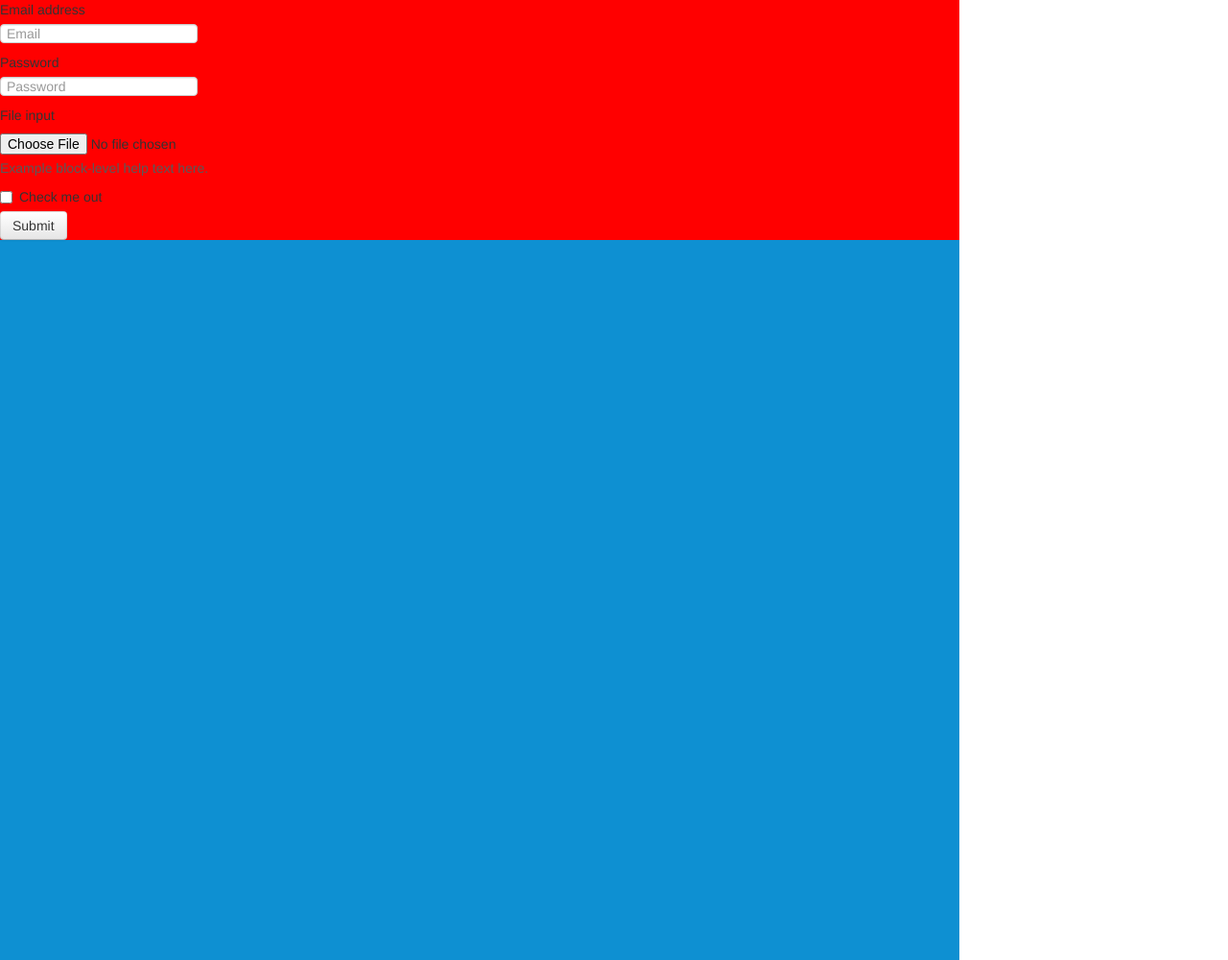
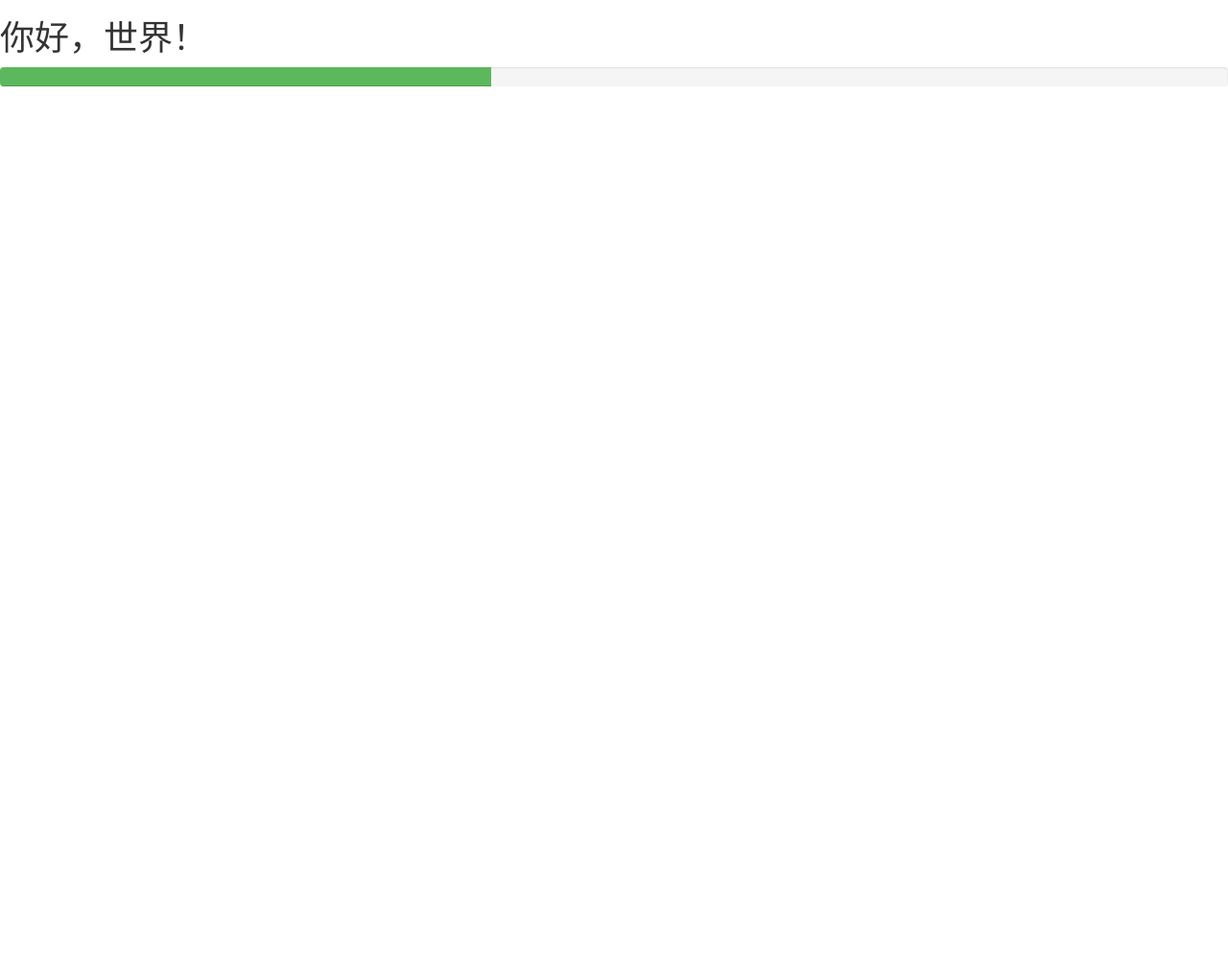
Before and after one commit to CMDXiong/G48, a Django app: template G48/front/templates/home/index1.html in a window 1280 px wide. Shown: the whole page at 96% size. After the commit the page ends 90 px from the top, so only its background shows below. Run offline with Django 3.2, Linux system fonts and the light colour scheme; the template is opened without the code that fills it, so the values that code supplies are empty; some libraries are stand-ins or nearby versions.

Commit message:
关键字表单的修改

```diff
--- a/G48/apps/home/urls.py
+++ b/G48/apps/home/urls.py
@@ -9,5 +9,5 @@ urlpatterns = [
     url(r'^$', views.index, name='index'),
     url(r'^test/', views.test, name='test'),
     url(r'^search_result/', views.search_result, name='search_result'),
-    url(r'^config/$', views.config, name='config'),
+    url(r'^/config/$', views.config, name='config'),
 ]
--- a/G48/apps/home/views.py
+++ b/G48/apps/home/views.py
@@ -11,6 +11,7 @@ import re
 
 import pysvn
 import ConfigParser
+import openpyxl
 
 
 def test(request):
@@ -23,6 +24,7 @@ def search_result(request):
     keyword = request.POST['content']                   # 获取关键字
     keyword = keyword.replace(' ', '')                  # 去掉关键字中的所有空格
     inquiry_mode = request.POST['inquiry_mode']         # 获取查询方式
+    print request.POST['tableType']
     context = {}                                        # 传入到html模板中的数据
     print keyword
     print inquiry_mode
@@ -383,7 +385,7 @@ def config(request):
     # 配置函数
     print '这是itoldskjaf一个测试'
     write_config_file()
-    # update_svn()
+    update_svn()
     return HttpResponse("更新完成")
 
 
--- a/G48/front/src/css/home/index.scss
+++ b/G48/front/src/css/home/index.scss
@@ -67,6 +67,7 @@
         }
       }
   }
+
   .show_excel{
     width: $pageWidth;
     margin: 20px auto;
--- a/G48/front/src/js/index.js
+++ b/G48/front/src/js/index.js
@@ -169,7 +169,7 @@ Test.prototype.run = function () {
     console.log("xxxx");
     var str = '<p style="color: red"> 测试 </p>';
 
-    document.getElementById('test').innerHTML = str;
+    // document.getElementById('test').innerHTML = str;
 };
 
 $(function () {
--- a/G48/front/templates/base/front_base.html
+++ b/G48/front/templates/base/front_base.html
@@ -7,9 +7,9 @@
     <title>{% block title %}{% endblock %}</title>
     <link rel="stylesheet" href="//at.alicdn.com/t/font_743039_6eebyf20ccn.css">
     <script src="{% static 'js/jquery-3.3.1.min.js' %}"></script>
-    <link rel="stylesheet" href={%  static 'css/bootstrap.min.css' %}>
-    <link rel="stylesheet" href={%  static 'css/bootstrap-responsive.min.css' %}>
-    <script src="{% static 'js/bootstrap.min.js' %}"></script>
+{#    <link rel="stylesheet" href={%  static 'css/bootstrap.min.css' %}>#}
+{#    <link rel="stylesheet" href={%  static 'css/bootstrap-responsive.min.css' %}>#}
+{#    <script src="{% static 'js/bootstrap.min.js' %}"></script>#}
     {% block head %}{% endblock %}
 </head>
 <body>
--- a/G48/front/templates/home/index1.html
+++ b/G48/front/templates/home/index1.html
@@ -1,38 +1,32 @@
-<link rel="stylesheet" href={%  static 'css/bootstrap.min.css' %}>
-<link rel="stylesheet" href={%  static 'css/bootstrap-responsive.min.css' %}>
+<!DOCTYPE html>
+<html lang="zh-CN">
+  <head>
+
+    <!-- 上述3个meta标签*必须*放在最前面，任何其他内容都*必须*跟随其后！ -->
+    <title>Bootstrap 101 Template</title>
+
+    <!-- Bootstrap -->
+
+      <!-- HTML5 shim 和 Respond.js 是为了让 IE8 支持 HTML5 元素和媒体查询（media queries）功能 -->
+      <!-- 警告：通过 file:// 协议（就是直接将 html 页面拖拽到浏览器中）访问页面时 Respond.js 不起作用 -->
+      <!--[if lt IE 9]>
+      <script src="https://cdn.bootcss.com/html5shiv/3.7.3/html5shiv.min.js"></script>
+      <script src="https://cdn.bootcss.com/respond.js/1.4.2/respond.min.js"></script>
+    <![endif]-->
+      <!-- jQuery (Bootstrap 的所有 JavaScript 插件都依赖 jQuery，所以必须放在前边) -->
+      <!-- 加载 Bootstrap 的所有 JavaScript 插件。你也可以根据需要只加载单个插件。 -->
+      <link href="https://cdn.bootcss.com/bootstrap/3.3.7/css/bootstrap.min.css" rel="stylesheet">
       <script src="https://cdn.bootcss.com/jquery/1.12.4/jquery.min.js"></script>
-    <!-- 加载 Bootstrap 的所有 JavaScript 插件。你也可以根据需要只加载单个插件。 -->
       <script src="https://cdn.bootcss.com/bootstrap/3.3.7/js/bootstrap.min.js"></script>
-
-<!DOCTYPE html>
-<html lang="en">
-<head>
-    <meta charset="UTF-8">
-    <title>Title</title>
   </head>
   <body>
-    <div style="width: 1000px; height: 1000px; background: #0e90d2">
-        <form style="background: red">
-            <div class="form-group">
-                <label for="exampleInputEmail1">Email address</label>
-                <input type="email" class="form-control" id="exampleInputEmail1" placeholder="Email">
+    <h1>你好，世界！</h1>
+
+
+    <div class="progress">
+  <div class="progress-bar progress-bar-success" role="progressbar" aria-valuenow="40" aria-valuemin="0" aria-valuemax="100" style="width: 40%">
+    <span class="sr-only">40% Complete (success)</span>
   </div>
-            <div class="form-group">
-                <label for="exampleInputPassword1">Password</label>
-                <input type="password" class="form-control" id="exampleInputPassword1" placeholder="Password">
-            </div>
-            <div class="form-group">
-                <label for="exampleInputFile">File input</label>
-                <input type="file" id="exampleInputFile">
-                <p class="help-block">Example block-level help text here.</p>
-            </div>
-            <div class="checkbox">
-                <label>
-                    <input type="checkbox"> Check me out
-                </label>
-            </div>
-            <button type="submit" class="btn btn-default">Submit</button>
-        </form>
 </div>
   </body>
 </html>
```
Also changed, not shown: G48/front/templates/home/index.html (+69 -5 lines), 2 other files. Lines whose indentation alone changed are shown as unchanged.
